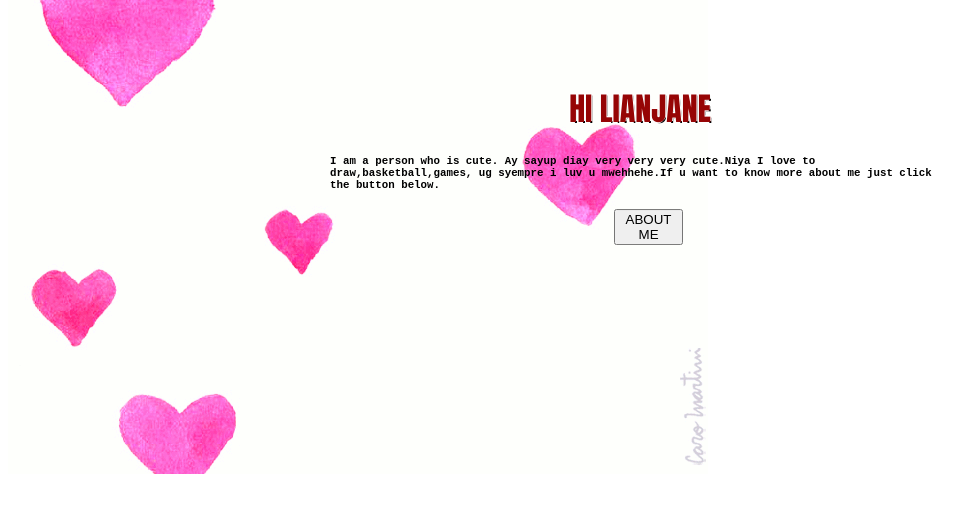
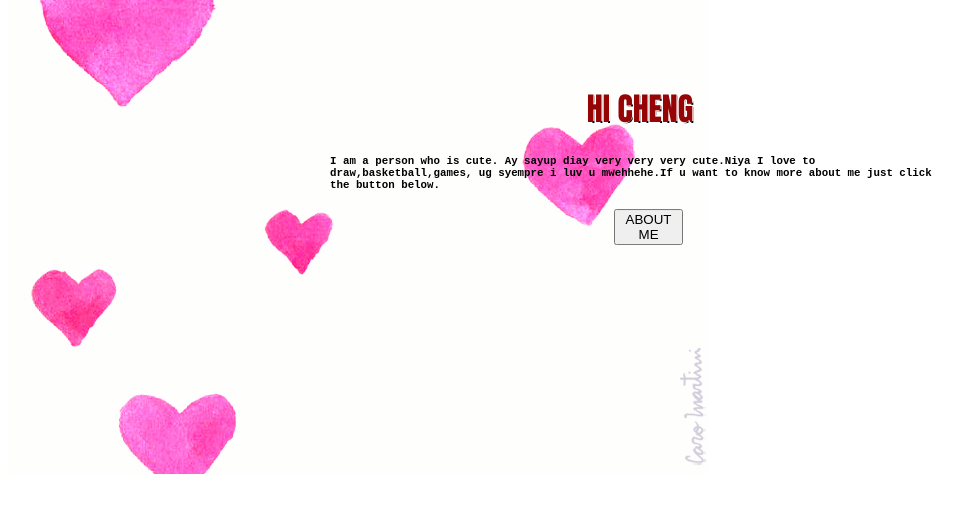
Before and after one commit to BREEZYXDEV/143, a plain HTML site: page index.html in a window 1280 px wide. Shown: the part 234-746 px from the top of the page, without its empty margins (0-963 px from the left). Drawn offline with Linux system fonts and the light colour scheme.

Commit message:
Update index.html

```diff
--- a/index.html
+++ b/index.html
@@ -9,7 +9,7 @@
         <img id="background" src="Images/heart-gif.gif" alt="heart gif background" width="cover">
         <div class="content">
         <img class="wave" src="Images/wavr.gif" alt="waving" width="200vw">
-        <h1>HI LIANJANE</h1>
+        <h1>HI CHENG</h1>
         <h5>I am a person who is cute. Ay sayup diay very very very cute.Niya I love to draw,basketball,games, ug syempre i luv u mwehhehe.If u want to know more about me just click the button below.</h5>
          <a href="interested.html"><button>ABOUT ME</button></a>
       </div>
```
